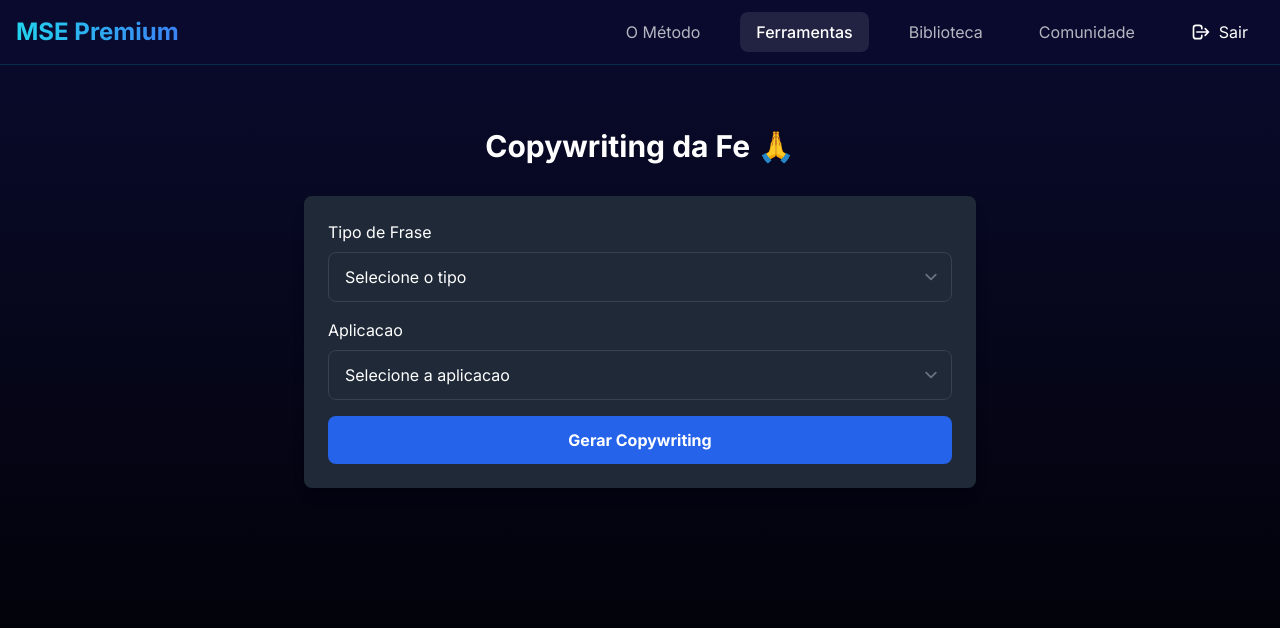
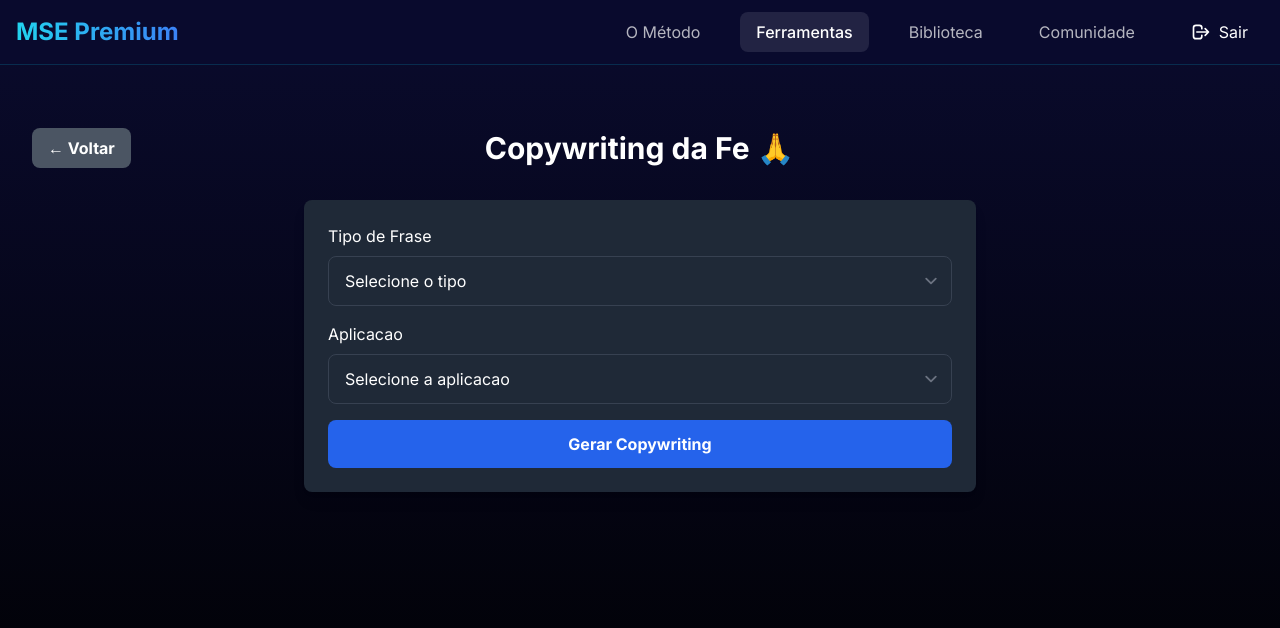
Before and after one commit to diegopxibot/webappMSE, a Next.js app: page /dashboard/ferramentas/copywriting-da-fe in a window 1280 px wide. Shown: the top 628 px of the page. Built offline with nearby package versions, Linux system fonts and the light colour scheme; sample sign-in values are in the browser's storage.

Commit message:
botão voltar

```diff
--- a/src/app/dashboard/ferramentas/copywriting-da-fe/page.tsx
+++ b/src/app/dashboard/ferramentas/copywriting-da-fe/page.tsx
@@ -3,6 +3,7 @@
 import { useState } from 'react'
 import { copyTemplates, storyTemplates } from './templates'
 import toast from 'react-hot-toast'
+import Link from 'next/link'
 
 export default function CopywritingDaFe() {
   const [tipoFrase, setTipoFrase] = useState('')
@@ -64,9 +65,18 @@ export default function CopywritingDaFe() {
 
   return (
     <div className="container mx-auto px-4 py-8">
-      <h1 className="text-3xl font-bold mb-8 text-center text-white">
-        Copywriting da Fe 🙏
-      </h1>
+      <div className="flex justify-between items-center mb-8">
+        <Link
+          href="/dashboard/ferramentas"
+          className="bg-gray-600 hover:bg-gray-700 text-white font-bold py-2 px-4 rounded-lg transition duration-200"
+        >
+          ← Voltar
+        </Link>
+        <h1 className="text-3xl font-bold text-white">
+          Copywriting da Fe 🙏
+        </h1>
+        <div className="w-[100px]"></div>
+      </div>
 
       <div className="max-w-2xl mx-auto bg-gray-800 p-6 rounded-lg shadow-lg">
         <div className="space-y-4">
```
